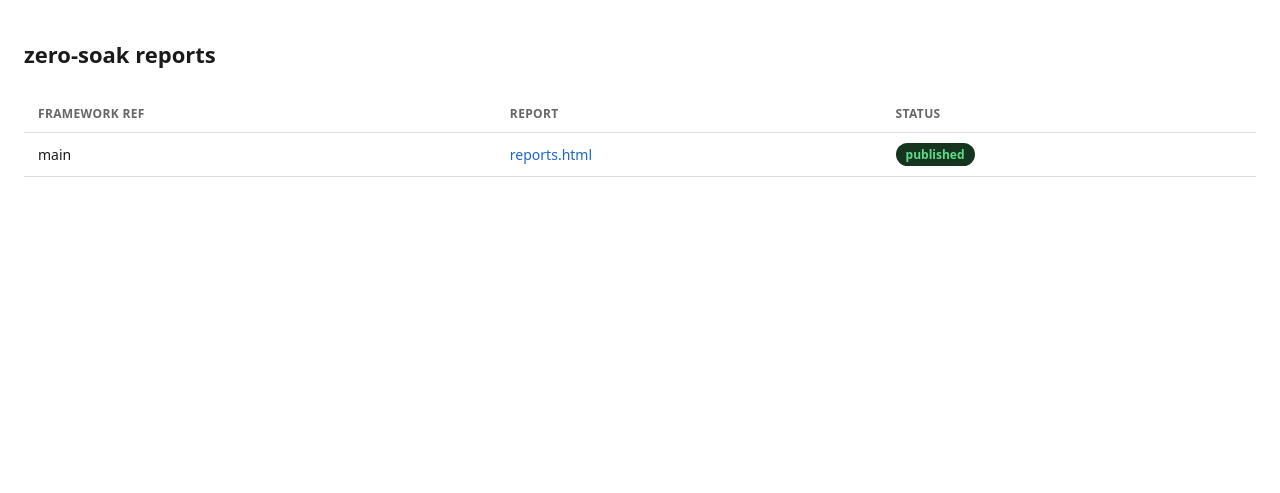
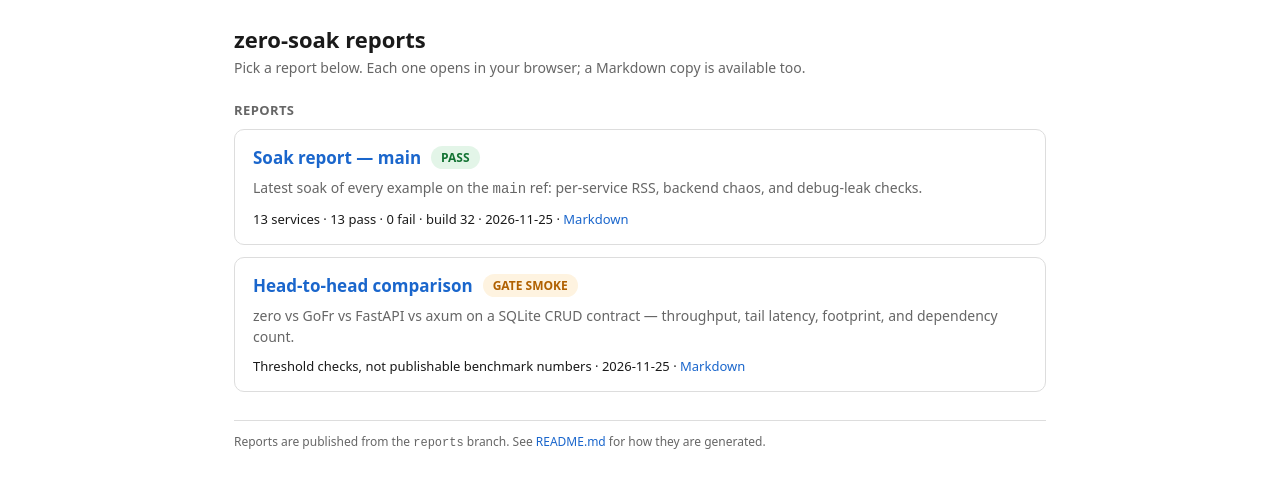
Before and after one commit to im-ng/zero-extended, a plain HTML site: page index.html in a window 1280 px wide. Drawn offline with Linux system fonts and the light colour scheme.

Commit message:
Update list down of reports

```diff
--- a/index.html
+++ b/index.html
@@ -1,17 +1,76 @@
-<!doctype html><html lang="en"><head><meta charset="utf-8">
-<meta name="viewport" content="width=device-width,initial-scale=1">
-<title>zero-soak reports</title><style>
-body{font-family:ui-sans-serif,system-ui,-apple-system,"Segoe UI",Roboto,sans-serif;margin:0;background:#0f1115;color:#e6e6e6;color-scheme:light dark;}
-a{color:#7ab8ff;text-decoration:none;}a:hover{text-decoration:underline;}
-h1{font-size:22px;padding:24px 24px 12px;}
-table{border-collapse:collapse;width:calc(100% - 48px);margin:0 24px 24px;font-size:14px;}
-th,td{text-align:left;padding:10px 14px;border-bottom:1px solid #222;}
-th{color:#9aa;font-weight:600;font-size:12px;text-transform:uppercase;letter-spacing:.03em;}
-tbody tr:nth-child(even){background:#141821;}tbody tr:hover{background:#1c2230;}
-.badge{display:inline-block;padding:3px 10px;border-radius:999px;background:#16351f;color:#5fdc8a;font-weight:700;font-size:12px;}
-@media (prefers-color-scheme:light){body{background:#fff;color:#1a1a1a;}th{color:#666;}th,td{border-color:#ddd;}tbody tr:nth-child(even){background:#f5f5f5;}tbody tr:hover{background:#eee;}a{color:#1a66cc;}}
-</style></head><body>
-<h1>zero-soak reports</h1>
-<table><thead><tr><th>Framework ref</th><th>Report</th><th>Status</th></tr></thead><tbody>
-<tr><td>main</td><td><a href="main/reports.html">reports.html</a></td><td><span class="badge">published</span></td></tr>
-</tbody></table></body></html>
+<!doctype html>
+<html lang="en">
+<head>
+<meta charset="utf-8">
+<meta name="viewport" content="width=device-width, initial-scale=1">
+<title>zero-soak reports</title>
+<style>
+:root { color-scheme: light dark; }
+:root {
+  --bg:#0f1115; --fg:#e6e6e6; --muted:#9aa; --border:#222; --link:#7ab8ff;
+  --pass-bg:#16351f; --pass-fg:#5fdc8a;
+  --miss-bg:#3a2f12; --miss-fg:#ffd28a;
+}
+@media (prefers-color-scheme: light) {
+  :root {
+    --bg:#ffffff; --fg:#1a1a1a; --muted:#666; --border:#ddd; --link:#1a66cc;
+    --pass-bg:#e3f5e8; --pass-fg:#137333;
+    --miss-bg:#fef3e0; --miss-fg:#b06000;
+  }
+}
+* { box-sizing:border-box; }
+body { font-family:ui-sans-serif,system-ui,-apple-system,"Segoe UI",Roboto,sans-serif;
+  margin:0; background:var(--bg); color:var(--fg); }
+.wrap { max-width:860px; margin:0 auto; padding:24px 24px 40px; }
+h1 { font-size:22px; margin:0 0 4px; }
+.sub { color:var(--muted); font-size:14px; margin:0 0 24px; }
+h2 { font-size:13px; text-transform:uppercase; letter-spacing:.03em; color:var(--muted);
+  margin:0 0 10px; }
+.reports { list-style:none; margin:0; padding:0; display:grid; gap:12px; }
+.report { border:1px solid var(--border); border-radius:10px; padding:16px 18px; }
+.report:hover { border-color:var(--link); }
+.report-title { display:flex; align-items:center; gap:10px; flex-wrap:wrap; }
+.report-title a { font-size:17px; font-weight:700; }
+.desc { color:var(--muted); font-size:14px; line-height:1.5; margin:8px 0 10px; }
+.badge { display:inline-block; padding:3px 10px; border-radius:999px;
+  font-size:12px; font-weight:700; white-space:nowrap; }
+.badge.pass { background:var(--pass-bg); color:var(--pass-fg); }
+.badge.miss { background:var(--miss-bg); color:var(--miss-fg); }
+a { color:var(--link); text-decoration:none; }
+a:hover { text-decoration:underline; }
+.links { font-size:13px; }
+footer { color:var(--muted); font-size:12px; margin-top:28px;
+  border-top:1px solid var(--border); padding-top:12px; }
+</style>
+</head>
+<body>
+<div class="wrap">
+  <h1>zero-soak reports</h1>
+  <p class="sub">Pick a report below. Each one opens in your browser; a Markdown copy is available too.</p>
+
+  <h2>Reports</h2>
+  <ul class="reports">
+    <li class="report">
+      <div class="report-title">
+        <a href="main/reports.html">Soak report — main</a>
+        <span class="badge pass">PASS</span>
+      </div>
+      <p class="desc">Latest soak of every example on the <code>main</code> ref: per-service RSS, backend chaos, and debug-leak checks.</p>
+      <div class="links">13 services · 13 pass · 0 fail · build 32 · 2026-11-25 ·
+        <a href="main/report.md">Markdown</a></div>
+    </li>
+    <li class="report">
+      <div class="report-title">
+        <a href="compare/report/index.html">Head-to-head comparison</a>
+        <span class="badge miss">GATE SMOKE</span>
+      </div>
+      <p class="desc">zero vs GoFr vs FastAPI vs axum on a SQLite CRUD contract — throughput, tail latency, footprint, and dependency count.</p>
+      <div class="links">Threshold checks, not publishable benchmark numbers · 2026-11-25 ·
+        <a href="compare/report/report.md">Markdown</a></div>
+    </li>
+  </ul>
+
+  <footer>Reports are published from the <code>reports</code> branch. See <a href="README.md">README.md</a> for how they are generated.</footer>
+</div>
+</body>
+</html>
```
